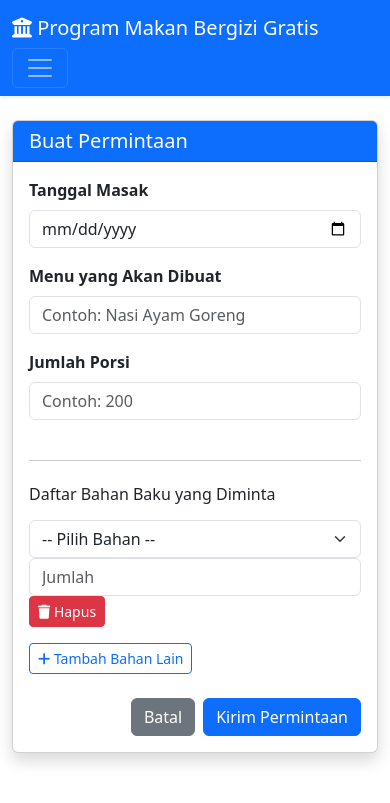
After one commit to mhhan08/MBG_241511018_2A_MuhammadHanif, a CodeIgniter 4 app: the page made by app/Views/dapur/form.php in a window 390 px wide. The commit adds this page. Shown: the top 803 px of the page. Run offline with PHP 8.4 and a stand-in for CodeIgniter, Linux system fonts and the light colour scheme; the template is opened without the code that fills it, so the values that code supplies are empty; some libraries are stand-ins or nearby versions.

Commit message:
Add Fitur Permintaan Bahan oleh Akun Dapur by Muhammad Hanif

```diff
--- a/app/Config/Routes.php
+++ b/app/Config/Routes.php
@@ -35,7 +35,8 @@ $routes->group('', ['filter' => 'auth'], function($routes) {
     });
 
     // routes dapur
-    $routes->group('dapur', ['filter' => 'role:dapur'], function($routes) {
-
+    $routes->group('dapur', ['namespace' => 'App\Controllers\dapur'], function ($routes) {
+        $routes->get('permintaan/new', 'PermintaanController::new');
+        $routes->post('permintaan', 'PermintaanController::create');
     });
 });
--- a/app/Controllers/DapurController.php
+++ /dev/null
@@ -1 +0,0 @@
-<?php
--- a/app/Views/Dashboard.php
+++ b/app/Views/Dashboard.php
@@ -18,7 +18,7 @@ $role = session()->get('role');
 ?>
 
 
-//dashboard untuk gudang
+<!--dashboard untuk gudang -->
 <?php if ($role == 'gudang'): ?>
 
     <!-- Kartu Statistik -->
@@ -71,10 +71,10 @@ $role = session()->get('role');
         </div>
     </div>
 
-//dashboard untuk dapur
+<!-- untuk dapur  -->
 <?php elseif ($role == 'dapur'): ?>
 
-    <!-- Kartu Statistik -->
+    <!--Statistik -->
     <div class="row align-items-md-stretch">
         <div class="col-md-6 mb-4">
             <div class="h-100 p-5 text-white bg-success rounded-3 shadow">
--- /dev/null
+++ b/app/Views/dapur/form.php
@@ -0,0 +1,121 @@
+<?= $this->extend('layout/template') ?>
+
+<?= $this->section('title') ?><?= esc($title ?? 'Buat Permintaan') ?><?= $this->endSection() ?>
+
+<?= $this->section('content') ?>
+    <div class="row justify-content-center">
+        <div class="col-lg-10">
+            <div class="card shadow">
+                <div class="card-header bg-primary text-white">
+                    <h5 class="mb-0"><?= esc($title ?? 'Buat Permintaan') ?></h5>
+                </div>
+                <div class="card-body">
+                    <?php if(session()->getFlashdata('errors')): ?>
+                        <div class="alert alert-danger" role="alert">
+                            <p class="mb-1 fw-bold">Terjadi Kesalahan Validasi:</p>
+                            <ul>
+                                <?php foreach (session('errors') as $error): ?>
+                                    <li><?= esc($error) ?></li>
+                                <?php endforeach ?>
+                            </ul>
+                        </div>
+                    <?php endif ?>
+                    <?php if(session()->getFlashdata('error')): ?>
+                        <div class="alert alert-danger" role="alert">
+                            <?= session()->getFlashdata('error') ?>
+                        </div>
+                    <?php endif; ?>
+
+                    <form action="<?= site_url('dapur/permintaan') ?>" method="post">
+                        <?= csrf_field() ?>
+
+                        <div class="row">
+                            <div class="col-md-4 mb-3">
+                                <label for="tgl_masak" class="form-label fw-semibold">Tanggal Masak</label>
+                                <input type="date" class="form-control" id="tgl_masak" name="tgl_masak" value="<?= old('tgl_masak', date('Y-m-d')) ?>">
+                            </div>
+                            <div class="col-md-4 mb-3">
+                                <label for="menu_makan" class="form-label fw-semibold">Menu yang Akan Dibuat</label>
+                                <input type="text" class="form-control" id="menu_makan" name="menu_makan" value="<?= old('menu_makan') ?>" placeholder="Contoh: Nasi Ayam Goreng">
+                            </div>
+                            <div class="col-md-4 mb-3">
+                                <label for="jumlah_porsi" class="form-label fw-semibold">Jumlah Porsi</label>
+                                <input type="number" class="form-control" id="jumlah_porsi" name="jumlah_porsi" value="<?= old('jumlah_porsi') ?>" placeholder="Contoh: 200">
+                            </div>
+                        </div>
+
+                        <hr class="my-4">
+
+                        <h6 class="mb-3">Daftar Bahan Baku yang Diminta</h6>
+                        <div id="bahan-list">
+                        </div>
+
+                        <button type="button" id="add-bahan" class="btn btn-outline-primary btn-sm mt-2">
+                            <i class="fas fa-plus"></i> Tambah Bahan Lain
+                        </button>
+
+                        <div class="d-flex justify-content-end mt-4">
+                            <a href="<?= site_url('dashboard') ?>" class="btn btn-secondary me-2">Batal</a>
+                            <button type="submit" class="btn btn-primary">Kirim Permintaan</button>
+                        </div>
+                    </form>
+                </div>
+            </div>
+        </div>
+    </div>
+
+    <template id="bahan-template">
+        <div class="row align-items-center bahan-item mb-2">
+            <div class="col-md-6">
+                <select name="bahan_id[]" class="form-select" required>
+                    <option value="">-- Pilih Bahan --</option>
+                    <?php if(!empty($bahan_tersedia)): ?>
+                        <?php foreach($bahan_tersedia as $bahan): ?>
+                            <option value="<?= $bahan['id'] ?>"><?= esc($bahan['nama']) ?> (Stok: <?= $bahan['jumlah'] ?> <?= $bahan['satuan'] ?>)</option>
+                        <?php endforeach; ?>
+                    <?php endif; ?>
+                </select>
+            </div>
+            <div class="col-md-4">
+                <input type="number" name="jumlah_diminta[]" class="form-control" placeholder="Jumlah" required>
+            </div>
+            <div class="col-md-2">
+                <button type="button" class="btn btn-danger btn-sm remove-bahan">
+                    <i class="fas fa-trash"></i> Hapus
+                </button>
+            </div>
+        </div>
+    </template>
+
+    <script>
+        document.addEventListener('DOMContentLoaded', function () {
+            const addButton = document.getElementById('add-bahan');
+            const bahanList = document.getElementById('bahan-list');
+            const template = document.getElementById('bahan-template');
+
+            // untuk tambah input bahan baru
+            function addBahanRow() {
+                const clone = template.content.cloneNode(true);
+                bahanList.appendChild(clone);
+            }
+
+            // tambah 1 input bahan saat pertama dimuat
+            addBahanRow();
+
+            // event listener untuk tombol tambah bahan
+            addButton.addEventListener('click', addBahanRow);
+
+            // event listener untuk tombol hapus
+            bahanList.addEventListener('click', function(e) {
+                if (e.target.classList.contains('remove-bahan') || e.target.closest('.remove-bahan')) {
+                    // bisa hapus kalau kolom input nya lebih dari 1
+                    if (bahanList.querySelectorAll('.bahan-item').length > 1) {
+                        e.target.closest('.bahan-item').remove();
+                    } else {
+                        alert('Minimal harus ada satu bahan yang diminta.');
+                    }
+                }
+            });
+        });
+    </script>
+<?= $this->endSection() ?>
--- a/app/Views/user/dapur.php
+++ /dev/null
@@ -1 +0,0 @@
-<?php
```
Also changed, not shown: app/Controllers/dapur/PermintaanController.php (added, +119 -0 lines), app/Models/PermintaanDetailModel.php (+0 -30 lines), app/Models/PermintaanModel.php (+12 -29 lines).
